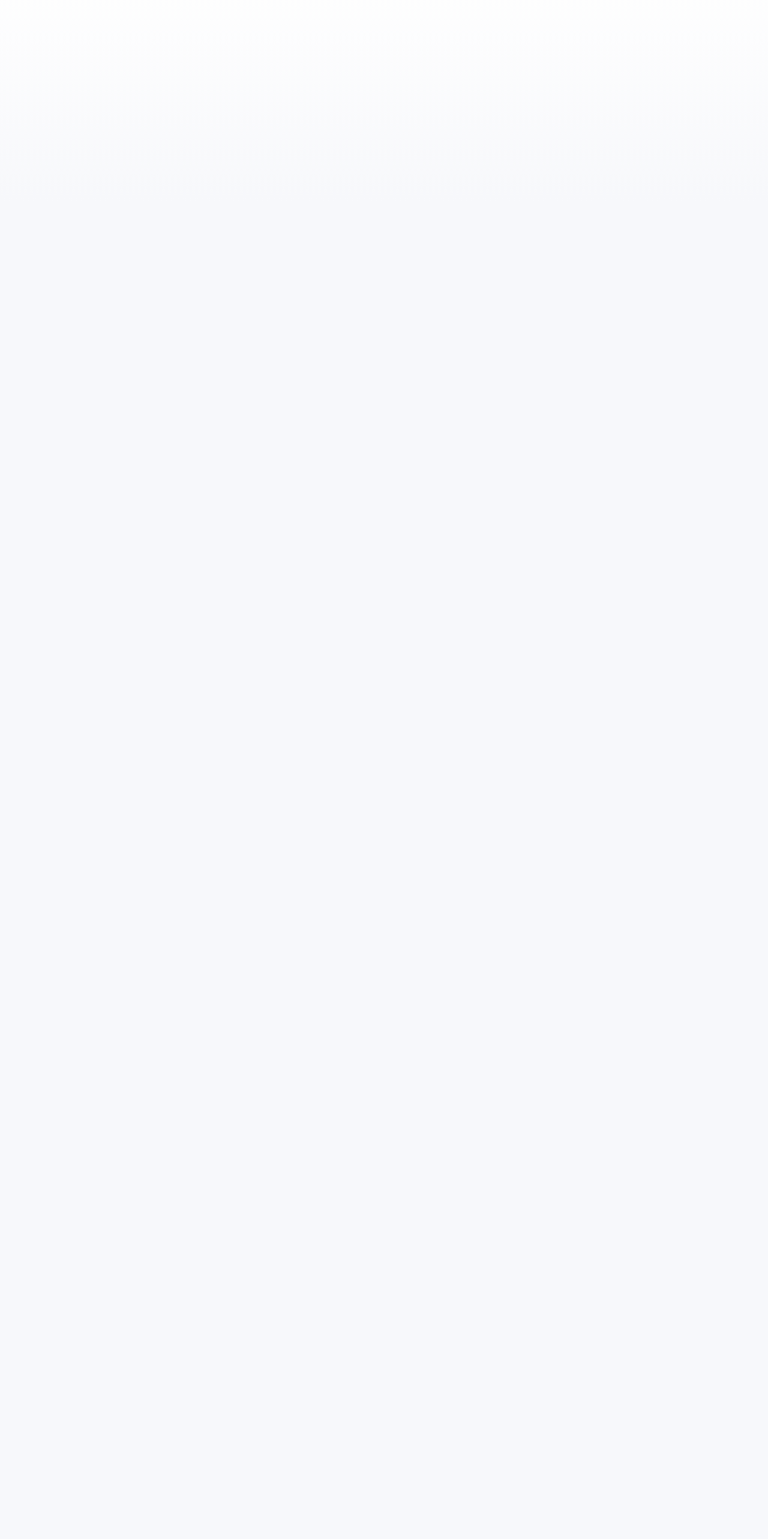
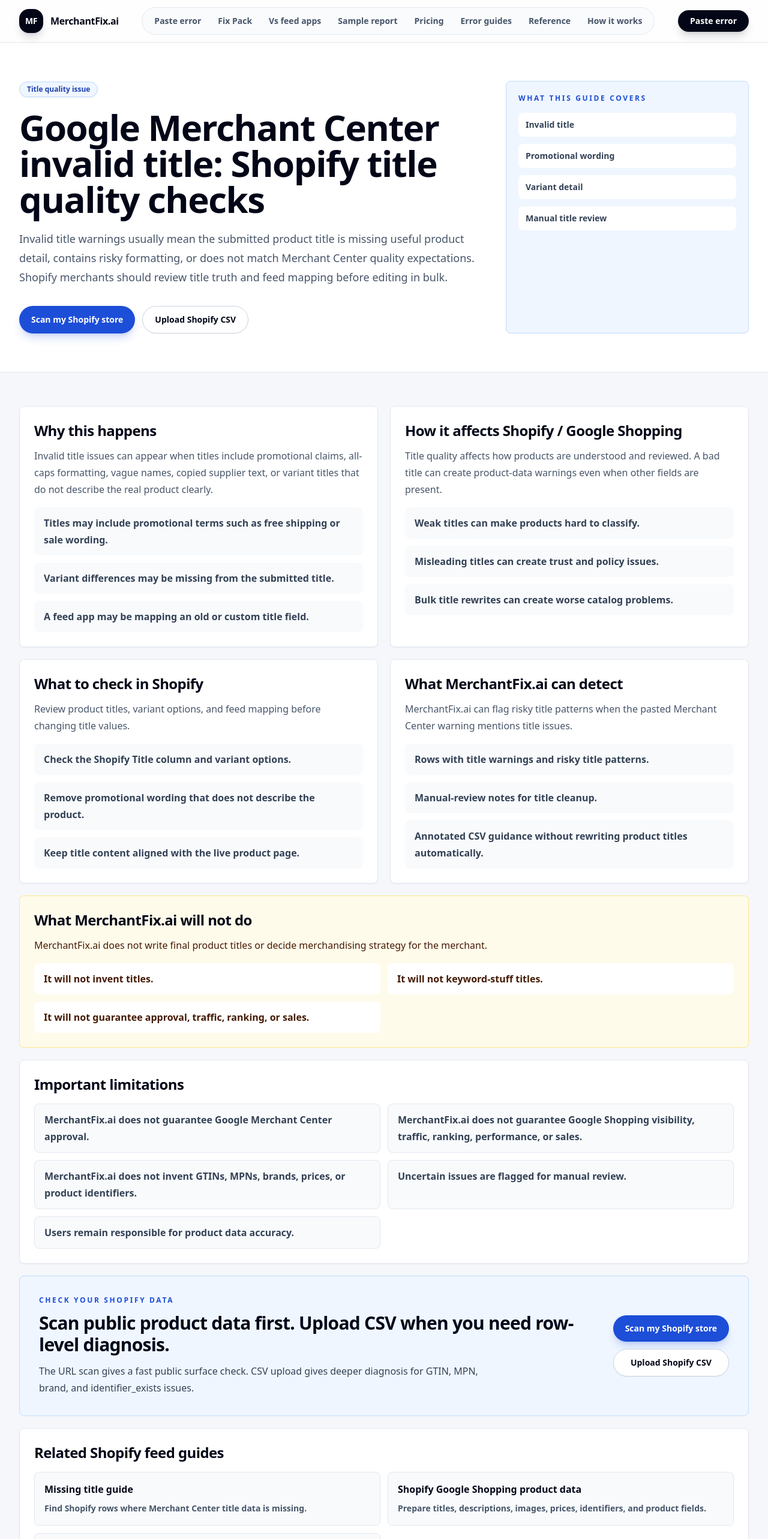
Before and after one commit to BACOUL/merchantfix-ai, a Next.js app: page /fix/google-merchant-center-invalid-title in a window 1280 px wide. Before the commit this address had no page. Shown: the top 2566 px of the page at 60% size. Before the commit the page ends 800 px from the top, so only its background shows below. Built offline with nearby package versions, Linux system fonts and the light colour scheme.

Commit message:
Add invalid title SEO guide page

```diff
--- /dev/null
+++ b/app/fix/google-merchant-center-invalid-title/page.tsx
@@ -0,0 +1,17 @@
+import type { Metadata } from "next";
+import { SeoGuidePage } from "@/components/SeoGuidePage";
+import { canonical } from "@/lib/seo";
+import { invalidTitleGuide } from "../remainingSeoGuideData";
+
+export const metadata: Metadata = {
+  title: "Google Merchant Center Invalid Title Shopify | MerchantFix.ai",
+  description:
+    "Fix Google Merchant Center invalid title warnings for Shopify by checking title quality, promotional wording, variant detail, and feed mapping.",
+  alternates: {
+    canonical: canonical("/fix/google-merchant-center-invalid-title")
+  }
+};
+
+export default function GoogleMerchantCenterInvalidTitlePage() {
+  return <SeoGuidePage {...invalidTitleGuide} />;
+}
```
